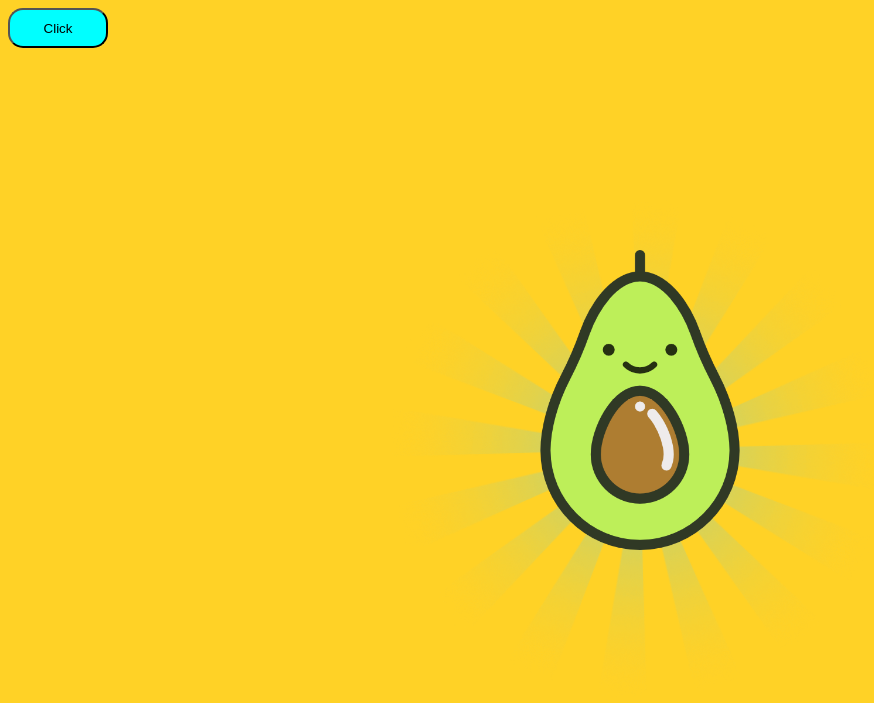
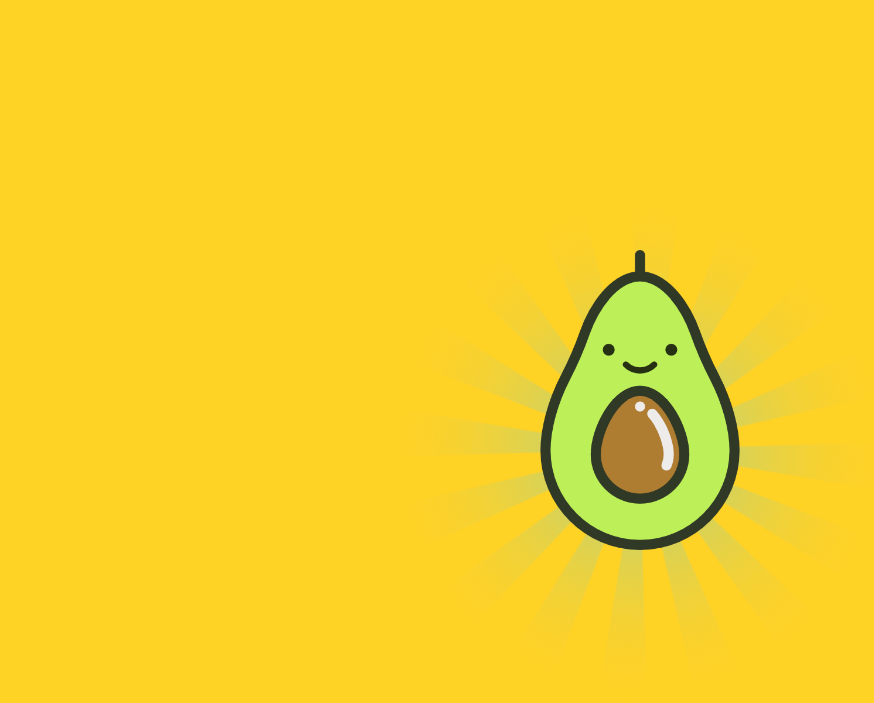
Before and after one commit to LechCieslak/-Avocado, a plain HTML site: page index.html in a window 1280 px wide. Shown: the whole page, without its empty margins (0-874 px from the left). Drawn offline with Linux system fonts and the light colour scheme.

Commit message:
without button

```diff
--- a/index.html
+++ b/index.html
@@ -11,7 +11,6 @@
 
     <img class="bottom" src="rays.png"/>
     <img class="top" src="avocado.png"/>
-    <button class="btn">Click</button>
 
   </body>
 </html>
--- a/style.css
+++ b/style.css
@@ -19,22 +19,6 @@ html, body {
     animation: spin 20s linear infinite;
 }
 
-.btn {
-    background-color: aqua;
-    width: 100px;
-    height: 40px;
-    border-radius: 15px;
-}
-
-.btn:hover {
-    background-color: #ffd226;
-    animation: btn 2s;
-}
-
-.btn:active {
-    background-color: lime;
-}
-
 .top:hover {
     animation: spinAvo 20s linear infinite;
 }
@@ -52,12 +36,3 @@ html, body {
     from { transform: rotate(360deg); }
     to { transform: rotate(0deg);}
 }
-
-@keyframes btn {
-    0% {
-        transform: scale(1);
-    }
-    100% {
-        transform: scale(2);
-    }
-}
```
